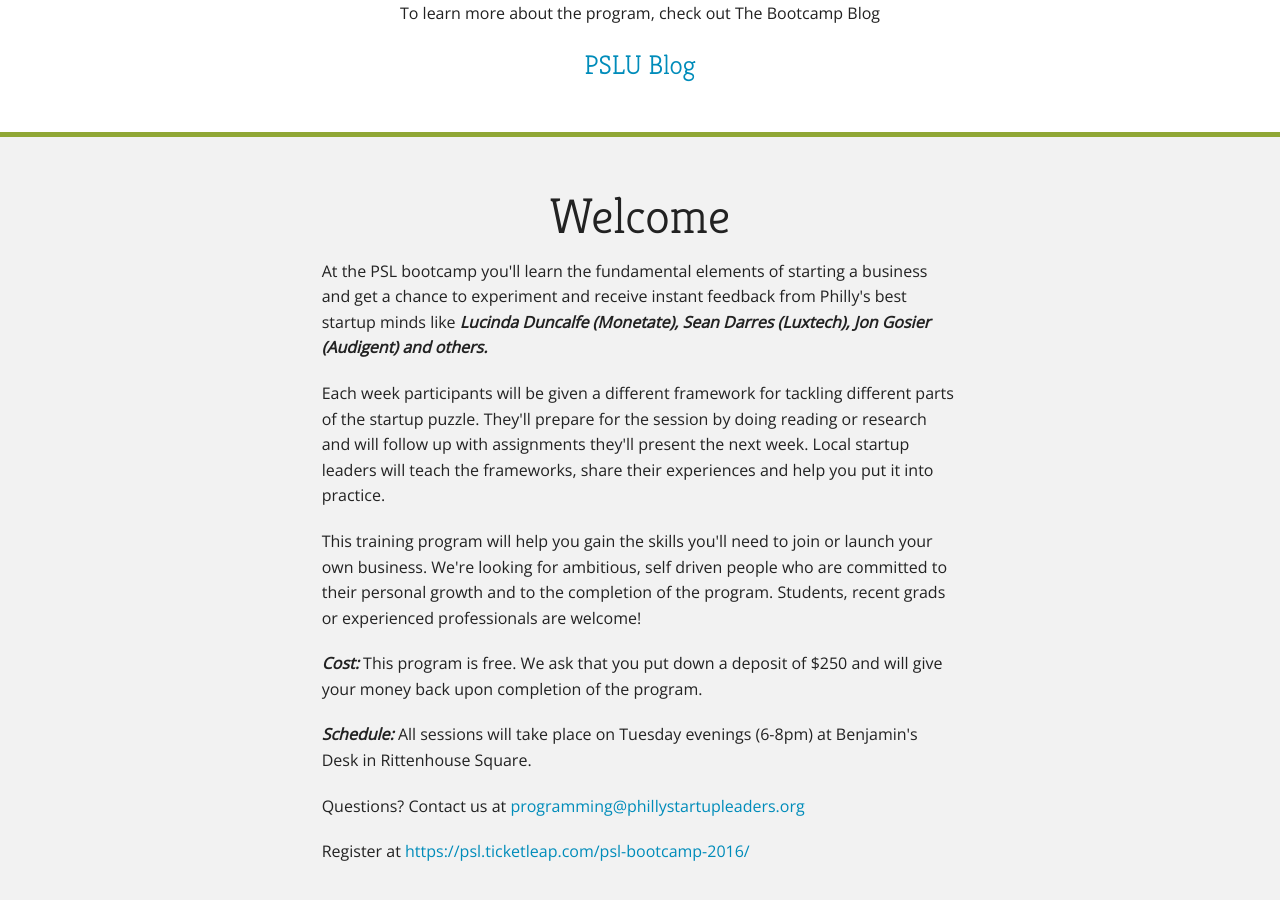
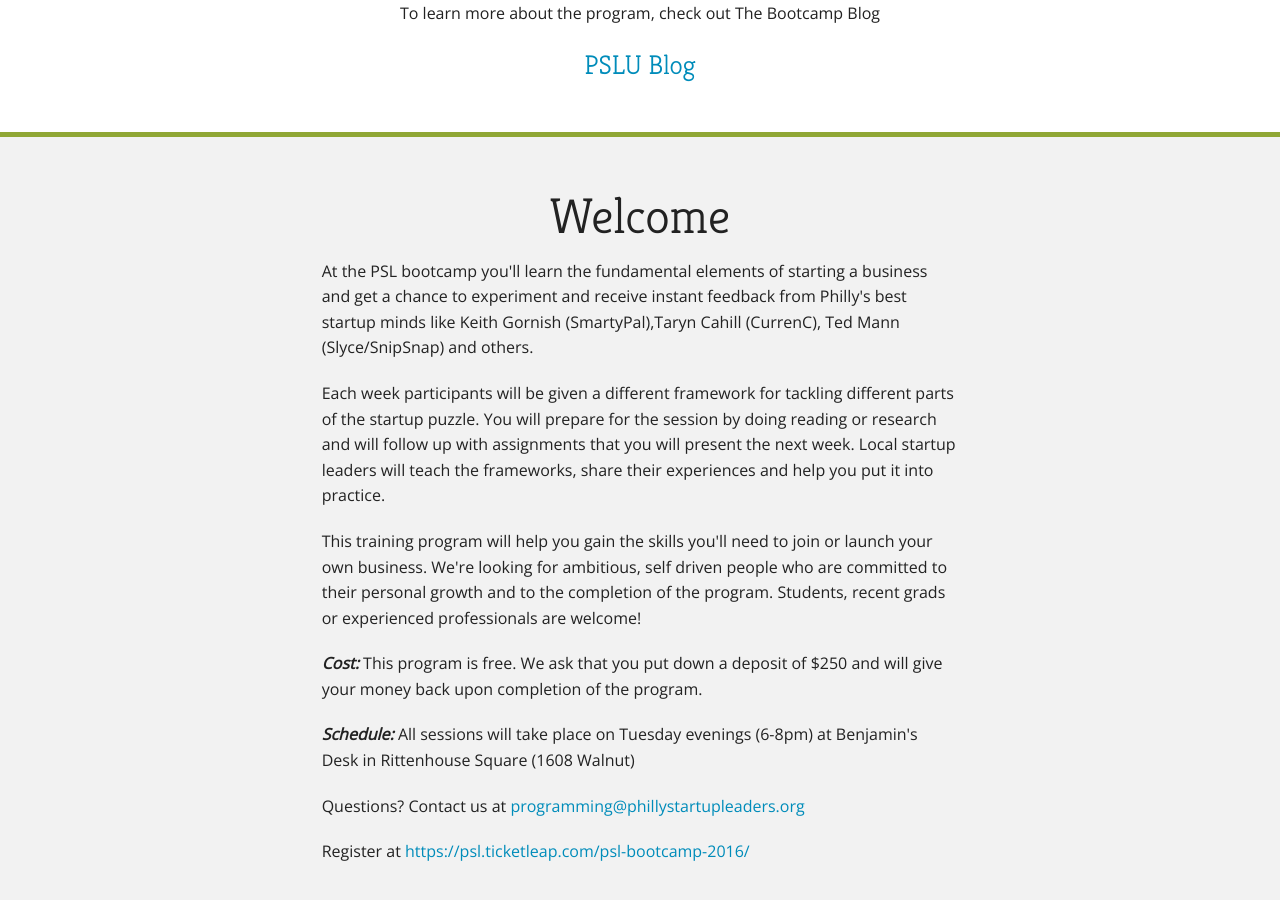
Before and after one commit to phillystartupleaders/bootcamp, a Jekyll site: the page built from index.html, in a window 1280 px wide and 900 px high, scrolled down 588 px. Built offline with Jekyll 4.4.1, drawn with Linux system fonts in a browser that asks for light colours; nearby versions of some CDN libraries.

Commit message:
fix welcome message

```diff
--- a/index.html
+++ b/index.html
@@ -33,15 +33,15 @@
   <div class="row">
     <div class="small-12 medium-10 large-8 medium-centered columns">
       <h2 class="heading">Welcome</h2>
-      <p>At the PSL bootcamp you'll learn the fundamental elements of starting a business and get a chance to experiment and receive instant feedback from Philly's best startup minds like <em><strong>Lucinda Duncalfe (Monetate), Sean Darres (Luxtech), Jon Gosier (Audigent) and others.</strong></em></p>
+      <p>At the PSL bootcamp you'll learn the fundamental elements of starting a business and get a chance to experiment and receive instant feedback from Philly's best startup minds like Keith Gornish (SmartyPal),Taryn Cahill (CurrenC), Ted Mann (Slyce/SnipSnap) and others.</p>
 
-      <p>Each week participants will be given a different framework for tackling different parts of the startup puzzle. They'll prepare for the session by doing reading or research and will follow up with assignments they'll present the next week. Local startup leaders will teach the frameworks, share their experiences and help you put it into practice.</p>
+      <p>Each week participants will be given a different framework for tackling different parts of the startup puzzle. You will prepare for the session by doing reading or research and will follow up with assignments that you will present the next week. Local startup leaders will teach the frameworks, share their experiences and help you put it into practice.</p>
 
       <p>This training program will help you gain the skills you'll need to join or launch your own business. We're looking for ambitious, self driven people who are committed to their personal growth and to the completion of the program. Students, recent grads or experienced professionals are welcome!</p>
 
       <p><em><strong>Cost:</strong></em> This program is free. We ask that you put down a deposit of $250 and will give your money back upon completion of the program.</p>
 
-      <p><em><strong>Schedule:</strong></em> All sessions will take place on Tuesday evenings (6-8pm) at Benjamin's Desk in Rittenhouse Square.</p>
+      <p><em><strong>Schedule:</strong></em> All sessions will take place on Tuesday evenings (6-8pm) at Benjamin's Desk in Rittenhouse Square (1608 Walnut)</p>
 
       <p>Questions? Contact us at <a href="mailto:programming@phillystartupleaders.org">programming@phillystartupleaders.org</a></p>
       <p>Register at <a href="https://psl.ticketleap.com/psl-bootcamp-2016/">https://psl.ticketleap.com/psl-bootcamp-2016/</a></p>
```
